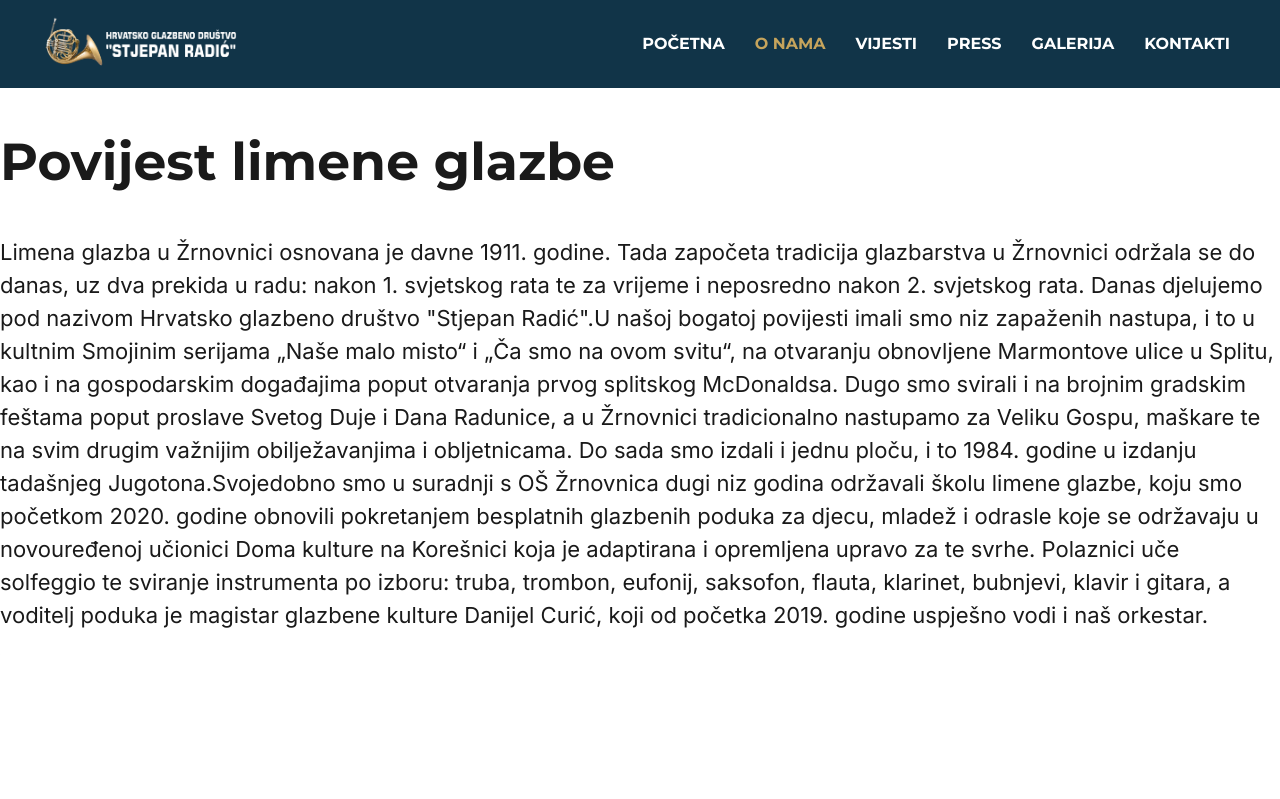
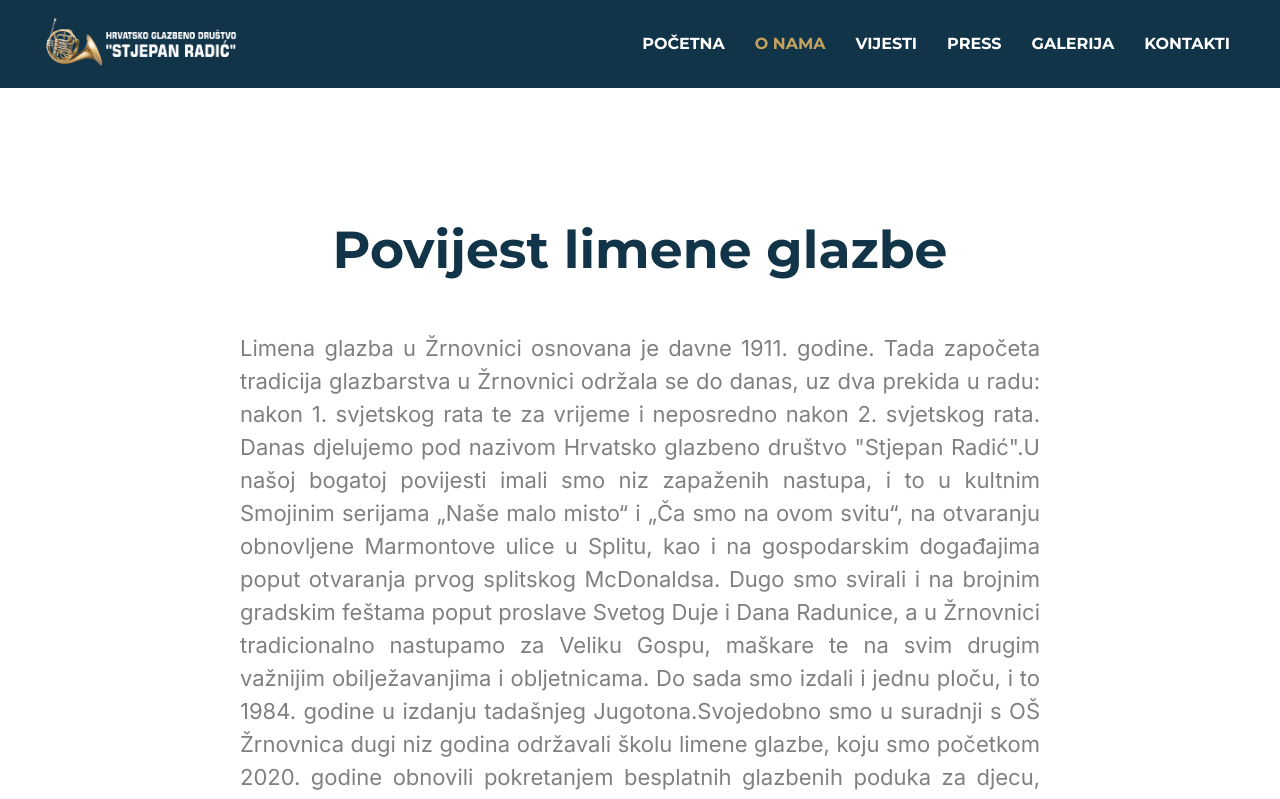
Before and after one commit to KonnyDaugh/HGD-Stjepan-Radic, a React (Vite) app: page /o-nama in a window 1280 px wide. Shown: the top 799 px of the page. Built offline with nearby package versions, Linux system fonts and the light colour scheme.

Commit message:
Built a page About

```diff
--- a/src/components/layout/Header.css
+++ b/src/components/layout/Header.css
@@ -10,7 +10,7 @@
   align-items: center;
 }
 
-.container {
+.header__inner {
   width: 100%;
   max-width: 1200px;
   margin: 0 auto;
--- a/src/components/layout/Header.jsx
+++ b/src/components/layout/Header.jsx
@@ -5,7 +5,7 @@ import logo from "../../assets/logo.png"
 export default function Header() {
   return (
     <header className="header">
-      <div className="container header__inner">
+      <div className="header__inner">
         <div className="header__logo">
           <img src={logo} alt="logo" />
         </div>
--- a/src/index.css
+++ b/src/index.css
@@ -38,4 +38,6 @@ h1,
 h2,
 h3 {
   font-family: "Montserrat", sans-serif;
+  color: #113448;
+  text-align: center;
 }
--- a/src/pages/About.css
+++ b/src/pages/About.css
@@ -1,13 +1,18 @@
-.about__wrap {
-  width: 1200px;
-  display: flex;
-  flex-direction: column;
-  justify-content: center;
+.container {
+  max-width: 1200px;
+  margin: 0 auto;
+  padding: 80px 0;
 }
 
+.container__text {
+  max-width: 800px;
+  margin: 0 auto;
+  font-size: 18px;
+  color: grey;
+  text-align: justify;
+}
 .divider {
-  width: 100%;
-  max-width: 800px;
+  width: 50%;
   display: block;
   margin: 40px auto;
 }
--- a/src/pages/About.jsx
+++ b/src/pages/About.jsx
@@ -1,14 +1,18 @@
 import divider from "../assets/decorations/divider.webp";
+import "./About.css";
 
 function About() {
   return (
-    <div className="about__wrap">
-        <h1>Povijest limene glazbe</h1>
-        <p>Limena glazba u Žrnovnici osnovana je davne 1911. godine. Tada započeta tradicija glazbarstva u Žrnovnici održala se do danas, uz dva prekida u radu: nakon 1. svjetskog rata te za vrijeme i neposredno nakon 2. svjetskog rata. Danas djelujemo pod nazivom Hrvatsko glazbeno društvo "Stjepan Radić".U našoj bogatoj povijesti imali smo niz zapaženih nastupa, i to u kultnim Smojinim serijama „Naše malo misto“ i „Ča smo na ovom svitu“, na otvaranju obnovljene Marmontove ulice u Splitu, kao i na gospodarskim događajima poput otvaranja prvog splitskog McDonaldsa. Dugo smo svirali i na brojnim gradskim feštama poput proslave Svetog Duje i Dana Radunice, a u Žrnovnici tradicionalno nastupamo za Veliku Gospu, maškare te na svim drugim važnijim obilježavanjima i obljetnicama. Do sada smo izdali i jednu ploču, i to 1984. godine u izdanju tadašnjeg Jugotona.Svojedobno smo u suradnji s OŠ Žrnovnica dugi niz godina održavali školu limene glazbe, koju smo početkom 2020. godine obnovili pokretanjem besplatnih glazbenih poduka za djecu, mladež i odrasle koje se održavaju u novouređenoj učionici Doma kulture na Korešnici koja je adaptirana i opremljena upravo za te svrhe. Polaznici uče solfeggio te sviranje instrumenta po izboru: truba, trombon, eufonij, saksofon, flauta, klarinet, bubnjevi, klavir i gitara, a voditelj poduka je magistar glazbene kulture Danijel Curić, koji od početka 2019. godine uspješno vodi i naš orkestar.</p>
-        <img src={divider} alt="divider" className="divider" />
-    </div>
+    <section className="about">
+      <div className="container">
+        <div className="container__text">
+          <h1>Povijest limene glazbe</h1>
+            <p>Limena glazba u Žrnovnici osnovana je davne 1911. godine. Tada započeta tradicija glazbarstva u Žrnovnici održala se do danas, uz dva prekida u radu: nakon 1. svjetskog rata te za vrijeme i neposredno nakon 2. svjetskog rata. Danas djelujemo pod nazivom Hrvatsko glazbeno društvo "Stjepan Radić".U našoj bogatoj povijesti imali smo niz zapaženih nastupa, i to u kultnim Smojinim serijama „Naše malo misto“ i „Ča smo na ovom svitu“, na otvaranju obnovljene Marmontove ulice u Splitu, kao i na gospodarskim događajima poput otvaranja prvog splitskog McDonaldsa. Dugo smo svirali i na brojnim gradskim feštama poput proslave Svetog Duje i Dana Radunice, a u Žrnovnici tradicionalno nastupamo za Veliku Gospu, maškare te na svim drugim važnijim obilježavanjima i obljetnicama. Do sada smo izdali i jednu ploču, i to 1984. godine u izdanju tadašnjeg Jugotona.Svojedobno smo u suradnji s OŠ Žrnovnica dugi niz godina održavali školu limene glazbe, koju smo početkom 2020. godine obnovili pokretanjem besplatnih glazbenih poduka za djecu, mladež i odrasle koje se održavaju u novouređenoj učionici Doma kulture na Korešnici koja je adaptirana i opremljena upravo za te svrhe. Polaznici uče solfeggio te sviranje instrumenta po izboru: truba, trombon, eufonij, saksofon, flauta, klarinet, bubnjevi, klavir i gitara, a voditelj poduka je magistar glazbene kulture Danijel Curić, koji od početka 2019. godine uspješno vodi i naš orkestar.</p>
+          <img src={divider} alt="divider" className="divider" />
+        </div>
+      </div>
+    </section>
   )
-
 }
 
 export default About;
```
Also changed, not shown: src/assets/decorations/divider.webp.
